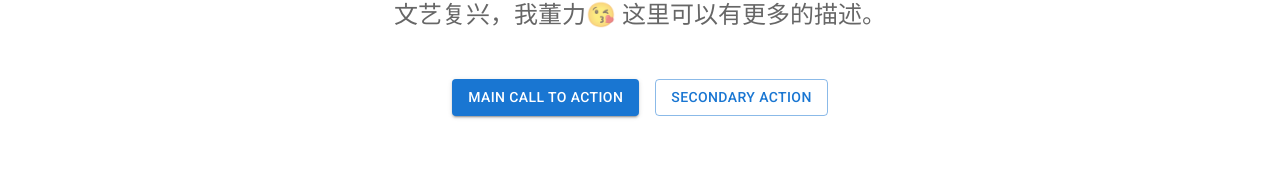
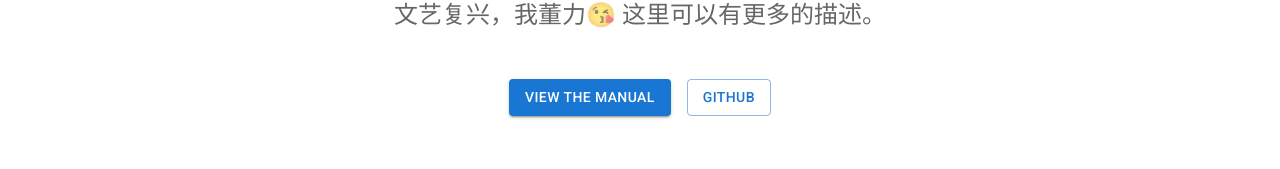
Before and after one commit to Nofated095/sr-web, a React (Vite) app: page / in a window 1280 px wide. Shown: the part 222-391 px from the top of the page. Built offline with nearby package versions, Linux system fonts and the light colour scheme.

Commit message:
fix import

```diff
--- a/src/App.tsx
+++ b/src/App.tsx
@@ -16,7 +16,6 @@ import Container from '@mui/material/Container';
 import Link from '@mui/material/Link';
 import ToggleButton from '@mui/material/ToggleButton';
 import FormatAlignCenterIcon from '@mui/icons-material/FormatAlignCenter';
-import Button from '@mui/material/Button';
 import { createTheme, ThemeProvider } from '@mui/material/styles';
 
 function Copyright() {
@@ -77,8 +76,8 @@ export default function Album() {
               spacing={2}
               justifyContent="center"
             >
-              <Button variant="contained">Main call to action</Button>
-              <Button variant="outlined">Secondary action</Button>
+              <Button variant="contained">View the Manual</Button>
+              <Button variant="outlined">GitHub</Button>
             </Stack>
           </Container>
         </Box>
```
